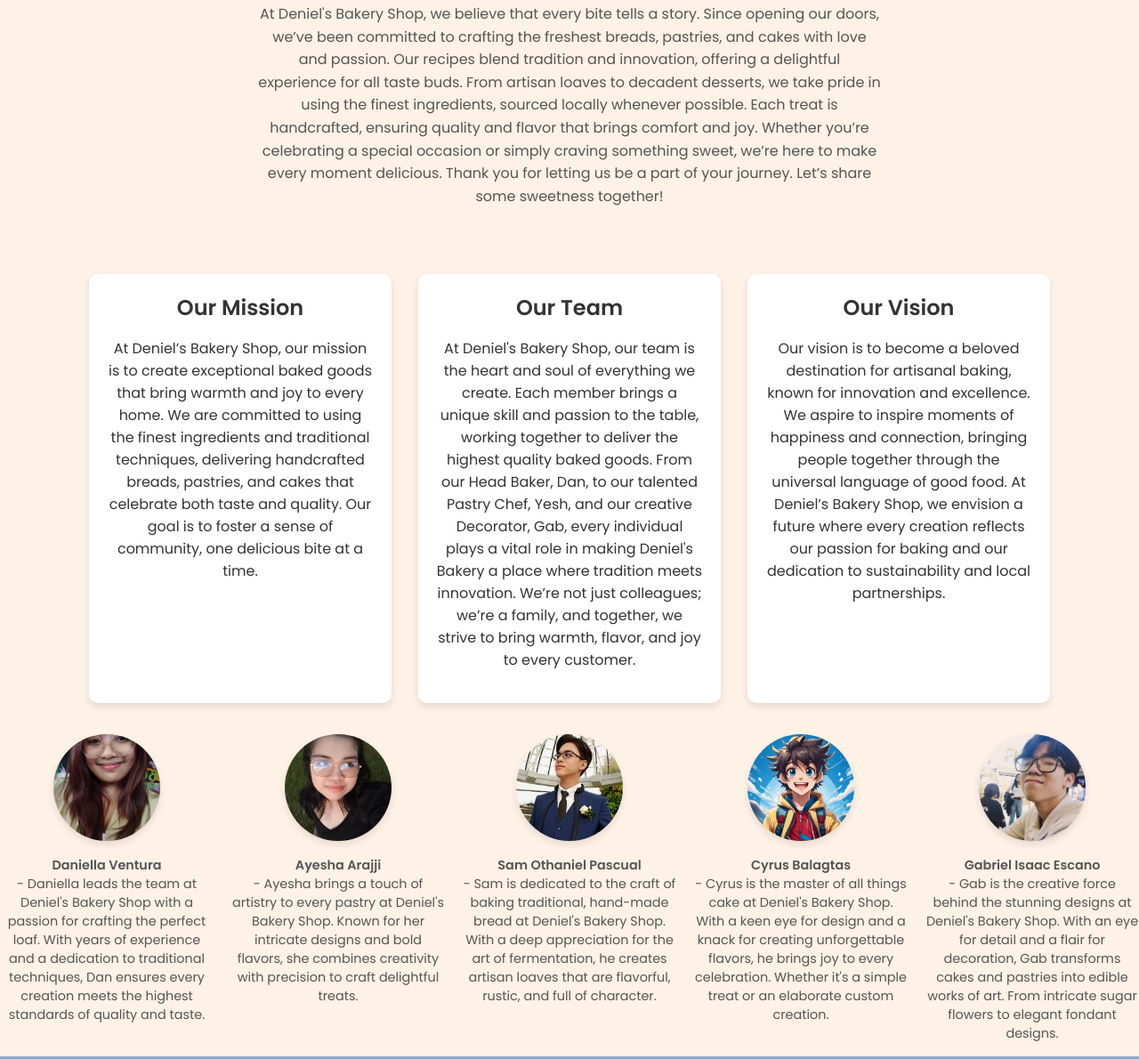
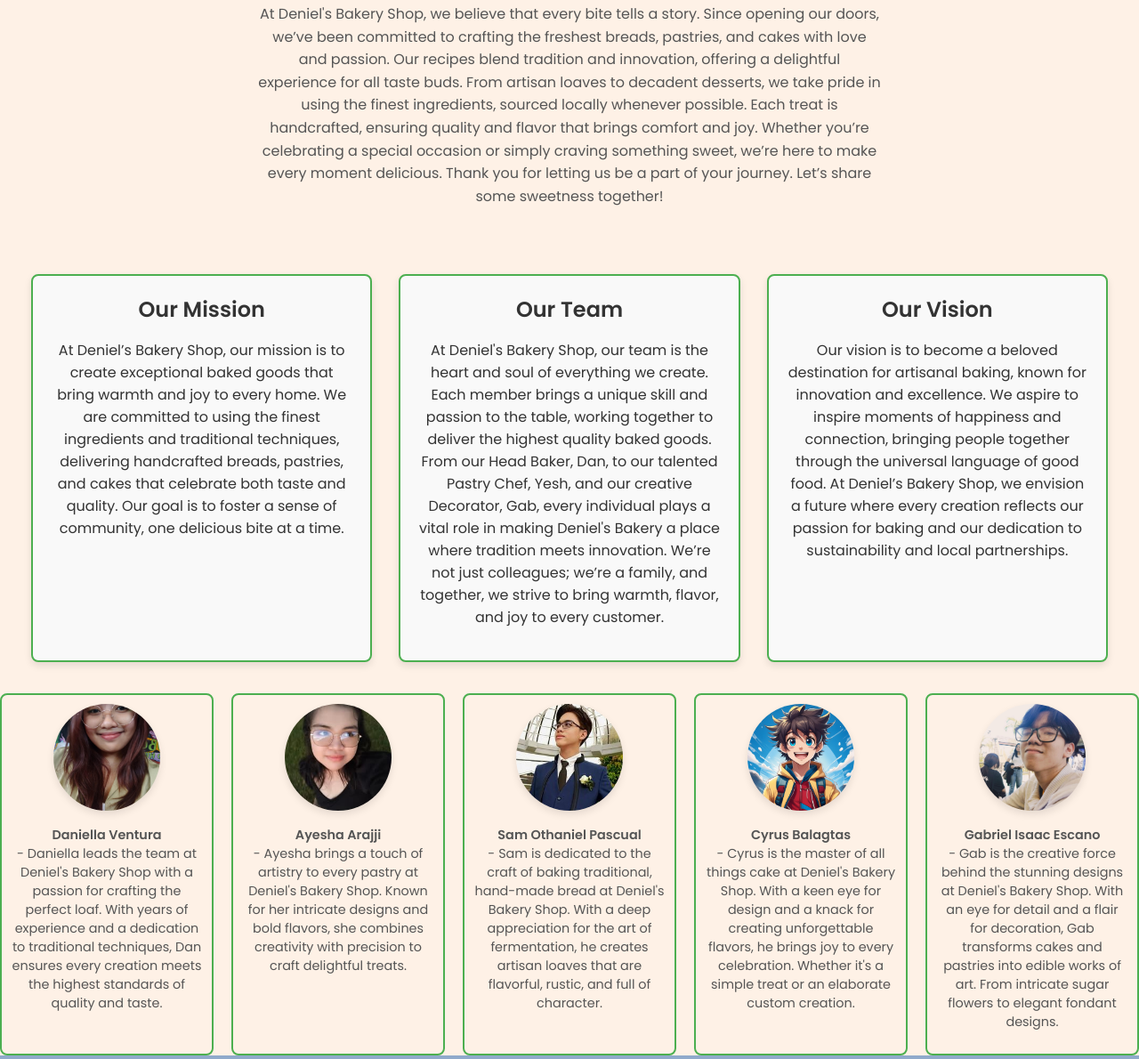
Before and after one commit to Shouke29/another-one, a plain HTML site: page About us.html in a window 1280 px wide. Shown: the part 175-1365 px from the top of the page at 89% size. Drawn offline with Linux system fonts and the light colour scheme.

Commit message:
Update style69.css

```diff
--- a/style69.css
+++ b/style69.css
@@ -148,6 +148,49 @@ a {
 .about-card button:hover {
   background-color: #45a049;
 }
+
+/* Adding border to the about-card sections */
+.about-card {
+  border: 2px solid #4CAF50; /* Green border around the cards */
+  padding: 20px;
+  margin: 20px;
+  border-radius: 8px; /* Rounded corners */
+  background-color: #f9f9f9; /* Light background */
+  box-shadow: 0 4px 8px rgba(0, 0, 0, 0.1);
+  transition: transform 0.3s ease;
+}
+
+.about-card:hover {
+  transform: translateY(-5px); /* Slight lift on hover */
+}
+
+/* Border for the gallery items */
+.gallery-item {
+  border: 2px solid #4CAF50; /* Green border around gallery items */
+  border-radius: 8px; /* Rounded corners */
+  padding: 10px;
+  text-align: center;
+  transition: transform 0.3s ease;
+}
+
+.gallery-item:hover {
+  transform: scale(1.05); /* Slight scale on hover */
+}
+
+/* Styling for the "Our Mission", "Our Team", and "Our Vision" sections */
+.about-section {
+  display: flex;
+  flex-wrap: wrap;
+  justify-content: space-between;
+}
+
+.about-section .about-card {
+  flex: 1;
+  margin: 15px;
+  max-width: 30%;
+}
+
+
 
 .gallery {
   display: grid;
```
